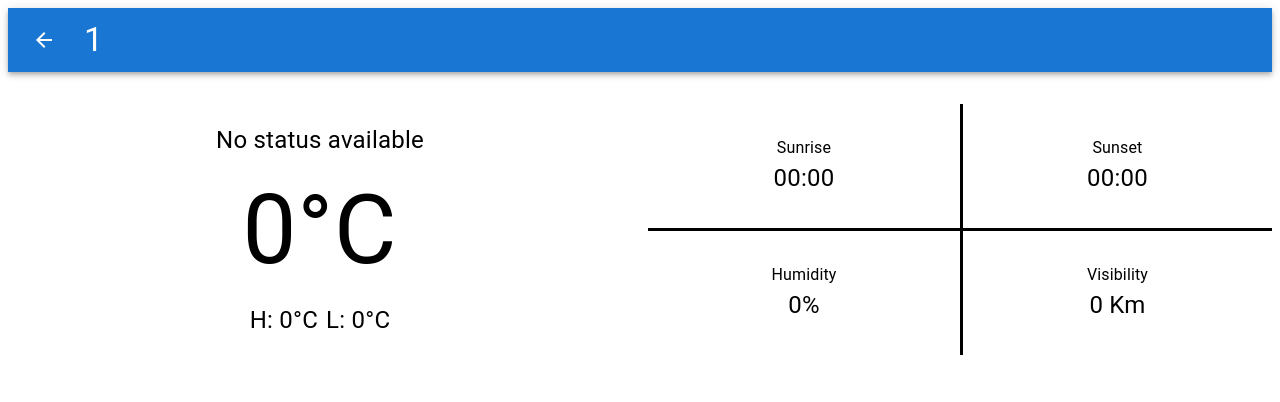
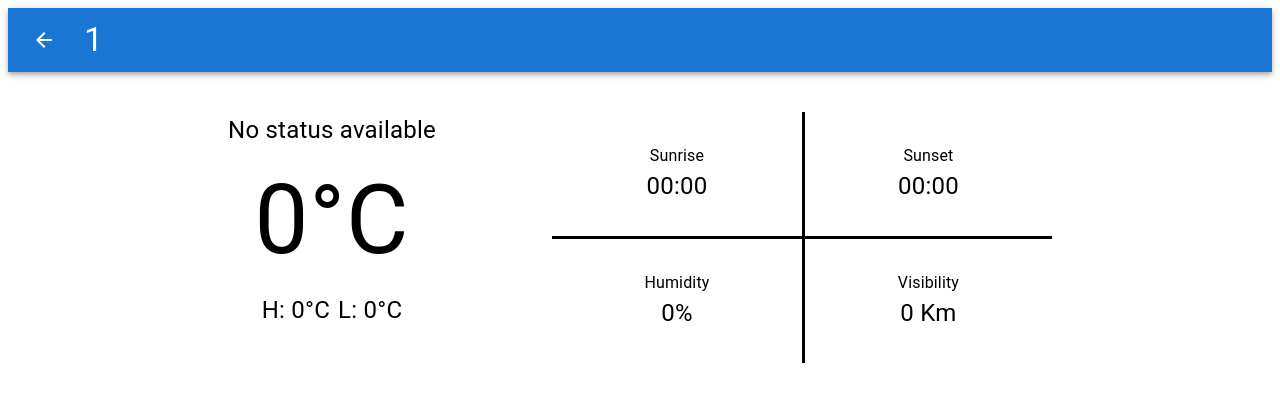
Before and after one commit to aannarino/hows-the-weather, a React (Create React App) app: page /hows-the-weather/location/1 in a window 1280 px wide. Shown: the top 402 px of the page. Built offline with nearby package versions, Linux system fonts and the light colour scheme; no server answers.

Commit message:
Improved styling to the location view page

```diff
--- a/src/application/locationView/LocationViewPage.tsx
+++ b/src/application/locationView/LocationViewPage.tsx
@@ -4,6 +4,7 @@ import { TemperatureOverview } from './components/TemperatureOverview';
 import { AdditionalInfoOverview } from './components/AdditionalInfoOverview';
 import Grid from '@mui/material/Grid';
 import { useGetCurrentWeatherByCityQuery } from 'src/api/services/openWeatherAPI';
+import { styled } from '@mui/system';
 
 const weatherApiKey = process.env.REACT_APP_WEATHER_API_KEY || '';
 
@@ -39,25 +40,41 @@ export const LocationViewPage = () => {
         // TODO: Add a proper loader
         <div> Loading weather info for {city} </div>
       ) : (
-        <Grid container alignItems={'center'} columnSpacing={2} rowSpacing={4}>
-          <Grid item xs={12} sm={6}>
+        <FlexWrapper>
+          <div style={{ padding: '8px' }}>
             <TemperatureOverview
               highTemp={highTemp}
               lowTemp={lowTemp}
               temp={temp}
               status={status}
             />
-          </Grid>
-          <Grid item xs={12} sm={6}>
+          </div>
+          <div style={{ maxWidth: '500px', padding: '8px' }}>
             <AdditionalInfoOverview
               sunrise={sunrise}
               sunset={sunset}
               humidity={humidity}
               visibility={visibilityKm}
             />
-          </Grid>
-        </Grid>
+          </div>
+        </FlexWrapper>
       )}
     </>
   );
 };
+
+const FlexWrapper = styled('div')((props) => ({
+  display: 'flex',
+  justifyContent: 'center',
+  gap: '20px',
+  flexWrap: 'wrap',
+  [props.theme.breakpoints.up('xs')]: {
+    gap: '30px',
+  },
+  [props.theme.breakpoints.up('sm')]: {
+    gap: '2 0px',
+  },
+  [props.theme.breakpoints.up('md')]: {
+    gap: '100px',
+  },
+}));
```
